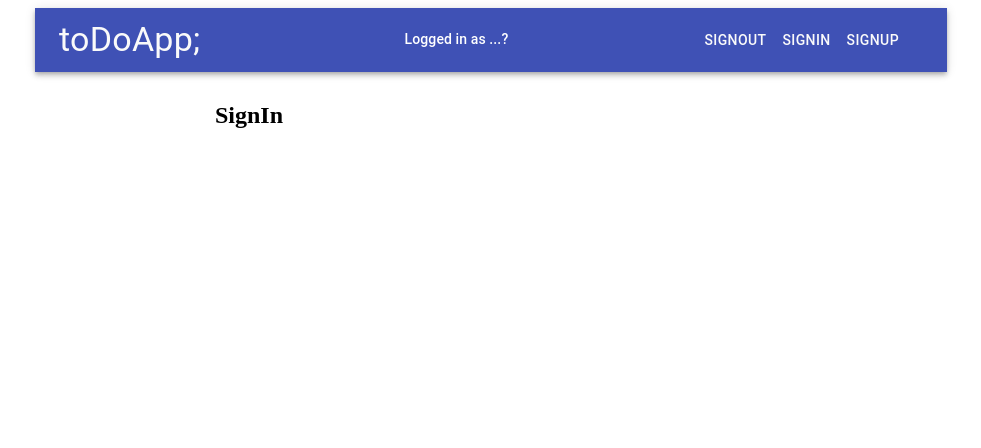
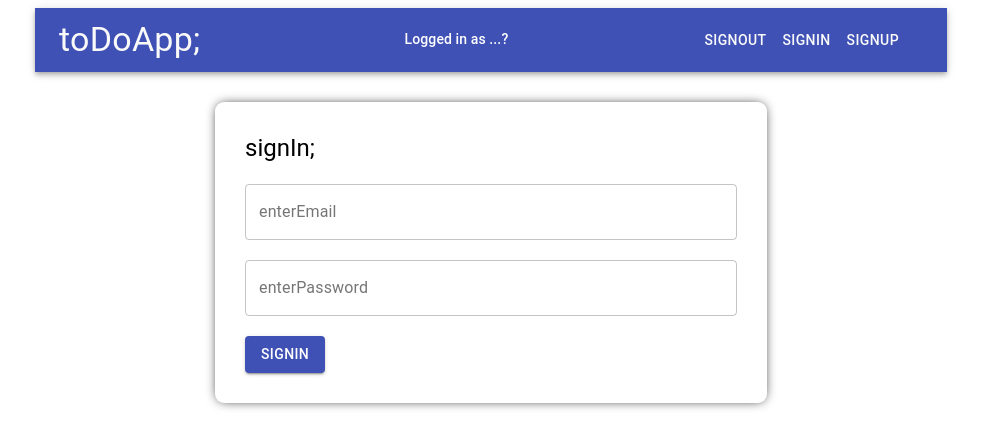
Before and after one commit to JavierCantoH/mern-todoApp-server, a React (Create React App) app in the folder client/: page /signin in a window 1280 px wide. Shown: the top 448 px of the page, without its empty margins (149-1130 px from the left). Built offline with nearby package versions, Linux system fonts and the light colour scheme; the HTML template or start-up script is replaced by a standard one.

Commit message:
Sign in styling

```diff
--- a/client/src/components/auth/SignIn.jsx
+++ b/client/src/components/auth/SignIn.jsx
@@ -1,10 +1,57 @@
 import React from 'react';
+import { Typography, TextField, Button } from "@material-ui/core";
+import { makeStyles } from "@material-ui/core/styles";
+
+const useStyles = makeStyles({
+    formStyle: {
+      margin: "0px auto",
+      padding: "30px",
+      borderRadius: "9px",
+      boxShadow: "0px 0px 12px -3px #000000",
+    },
+    spacing: {
+      marginTop: "20px",
+    },
+});
 
 const SignIn = () => {
+    const classes = useStyles();
+
     return(
-        <div>
-            <h2>SignIn</h2>
-        </div>
+        <>
+            <form
+                noValidate
+                autoComplete="off"
+                className={classes.formStyle}
+            >
+                <Typography variant="h5">
+                    signIn;
+                </Typography>
+                <TextField
+                    className={classes.spacing}
+                    id="enter-email"
+                    label="enterEmail"
+                    variant="outlined"
+                    fullWidth
+                />
+                <TextField
+                    className={classes.spacing}
+                    id="enter-password"
+                    type="password"
+                    label="enterPassword"
+                    variant="outlined"
+                    fullWidth
+                />
+                <Button
+                    variant="contained"
+                    color="primary"
+                    className={classes.spacing}
+                    type="submit"
+                >
+                    SignIn
+                </Button>
+            </form>
+        </>
     );
 }
 
```
